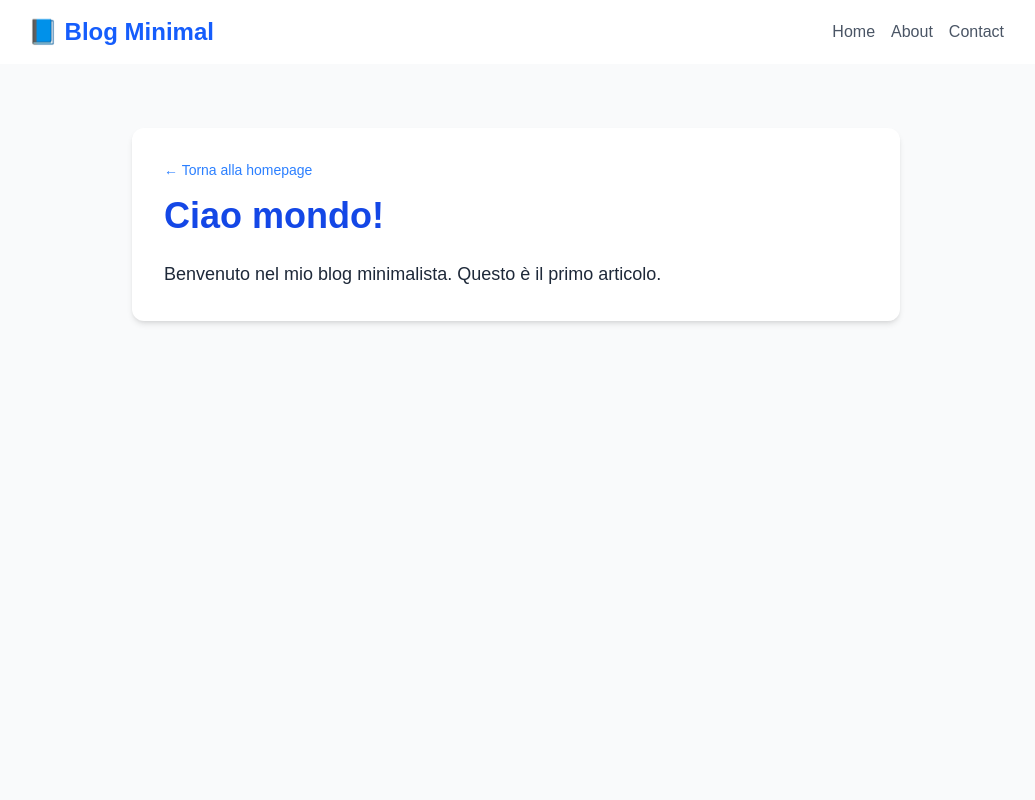
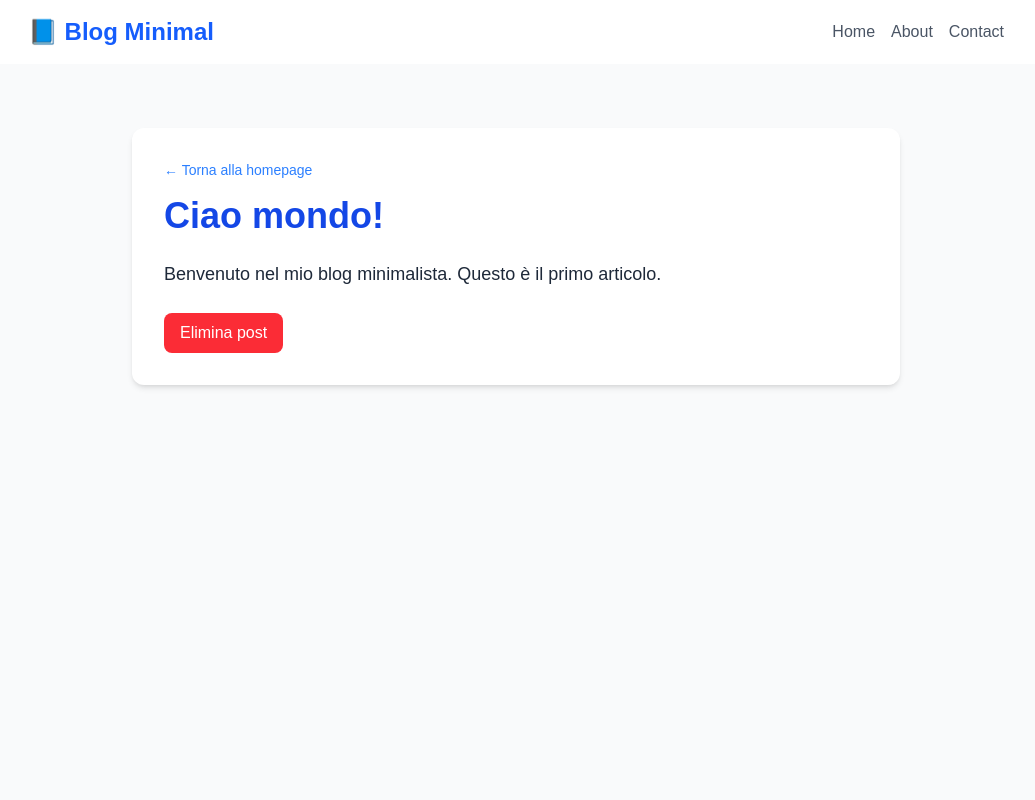
Before and after one commit to JEMORE-IT/PacchettoFormazioni, a Next.js app: page /post/1 in a window 1280 px wide. Shown: the top 800 px of the page, without its empty margins (124-1159 px from the left). Built offline with nearby package versions, Linux system fonts and the light colour scheme.

Commit message:
aggiunto pulsante elimina

```diff
--- a/app/post/[id]/page.tsx
+++ b/app/post/[id]/page.tsx
@@ -1,9 +1,18 @@
+"use client"
 import posts from "@/app/utils/posts";
 
-const PostPage = async ({ params }: { params: { id: string } }) => {
-  const {id} = await params;
+const PostPage = ({ params }: { params: { id: string } }) => {
+  const { id } = params;
 
   const post = posts.find((a) => a.id === parseInt(id));
+
+  const handleDelete = () => {
+    const conferma = confirm("Sei sicuro di voler eliminare questo post?");
+    if (conferma) {
+      alert("Post eliminato!"); // simulazione
+      window.location.href = "/"; // redireziona
+    }
+  };
 
   if (!post) {
     return (
@@ -28,7 +37,15 @@ const PostPage = async ({ params }: { params: { id: string } }) => {
           ← Torna alla homepage
         </a>
         <h1 className="text-4xl font-bold text-blue-700 mb-6">{post.title}</h1>
-        <div className="text-gray-800 leading-relaxed text-lg">{post.content}</div>
+        <div className="text-gray-800 leading-relaxed text-lg mb-6">{post.content}</div>
+
+        {/* Pulsante Elimina */}
+        <button
+          onClick={handleDelete}
+          className="bg-red-500 hover:bg-red-600 text-white px-4 py-2 rounded-lg"
+        >
+          Elimina post
+        </button>
       </div>
     </div>
   );
```
